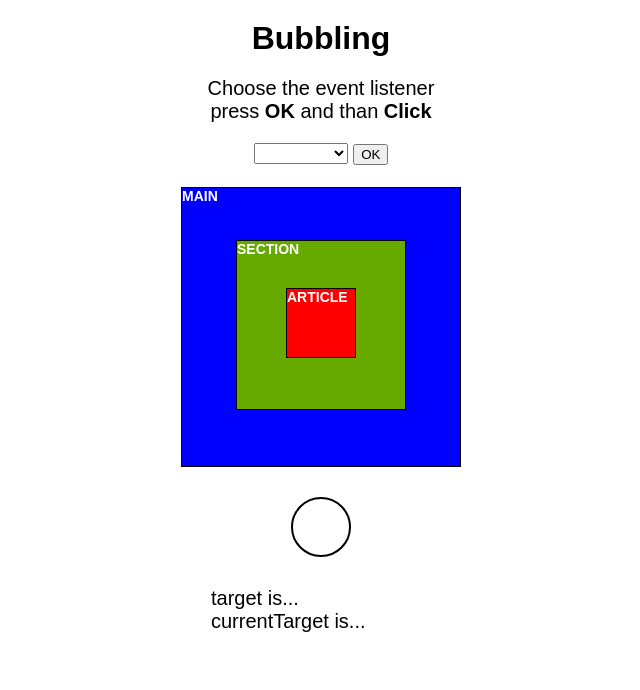
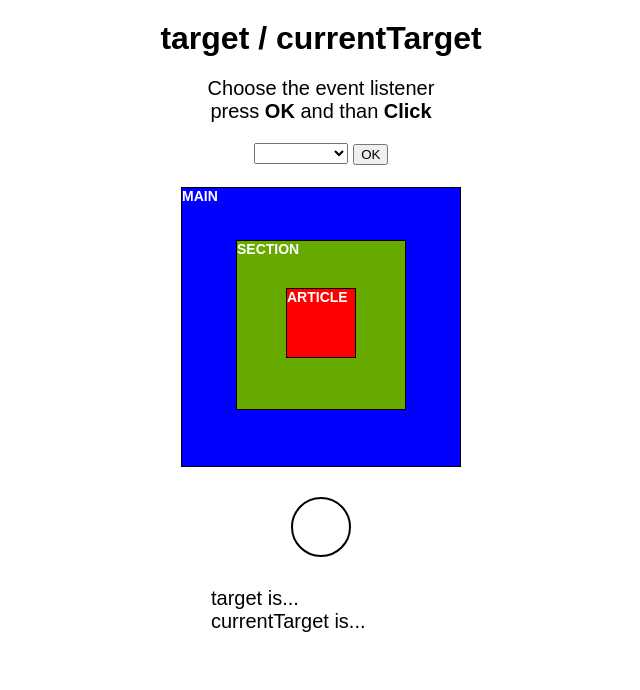
Before and after one commit to DomenicoMassimoCavaglieri/Bubbling, a website: page index.html in a window 1280 px wide. Shown: the whole page, without its empty margins (319-959 px from the left). Drawn offline with Linux system fonts and the light colour scheme.

Commit message:
[UPDATE] [UPDATE] Title in the document
Changed the title in the document

```diff
--- a/index.html
+++ b/index.html
@@ -8,7 +8,7 @@
     <link rel="stylesheet" href="./assets/css/style.css">
 </head>
 <body>
-    <h1>Bubbling</h1>
+    <h1>target / currentTarget</h1>
   <div id="select-box" class="text-box">
     <legend>Choose the event listener<br>press <strong>OK</strong> and than <strong>Click</strong></legend>
     <select name="listener-select" id="listener-select">
```
